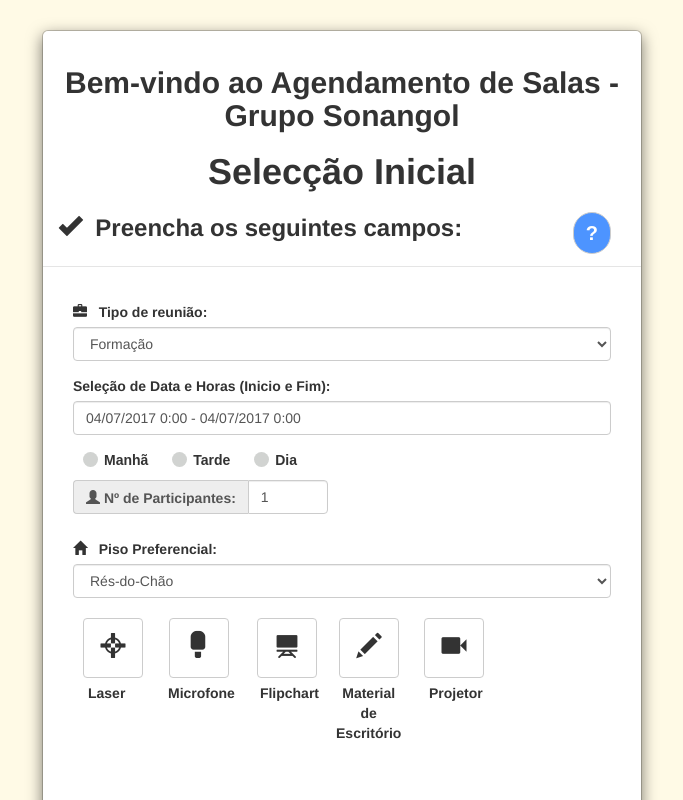
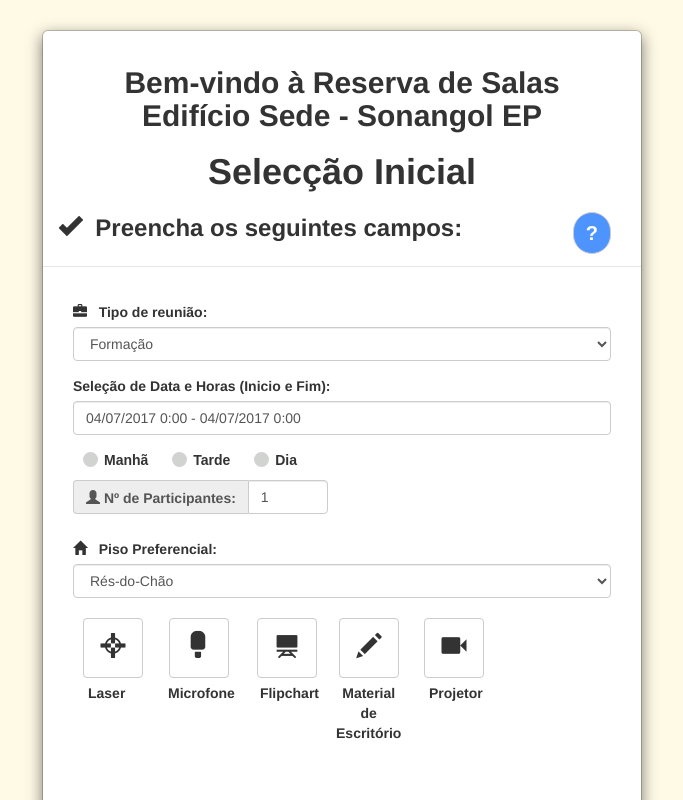
Before and after one commit to AndreFerreira18/AgendamentoSalas, a plain HTML site: page index.html in a window 1280 px wide. Shown: the whole page, without its empty margins (298-981 px from the left). Drawn offline with nearby package versions, Linux system fonts and the light colour scheme.

Commit message:
Changed initial modal text.

```diff
--- a/index.html
+++ b/index.html
@@ -35,7 +35,7 @@
                     <!-- <button type="button" class="close" data-dismiss="modal">&times;</button> -->
                     <div class="modal-title">
                         <h2>
-                          <b><p>Bem-vindo ao Agendamento de Salas - Grupo Sonangol</p></b>
+                          <b><p>Bem-vindo à Reserva de Salas<br> Edifício Sede - Sonangol EP</p></b>
                         </h2>
                         <h1>
                           <b><p>Selecção Inicial</p></b>
```
